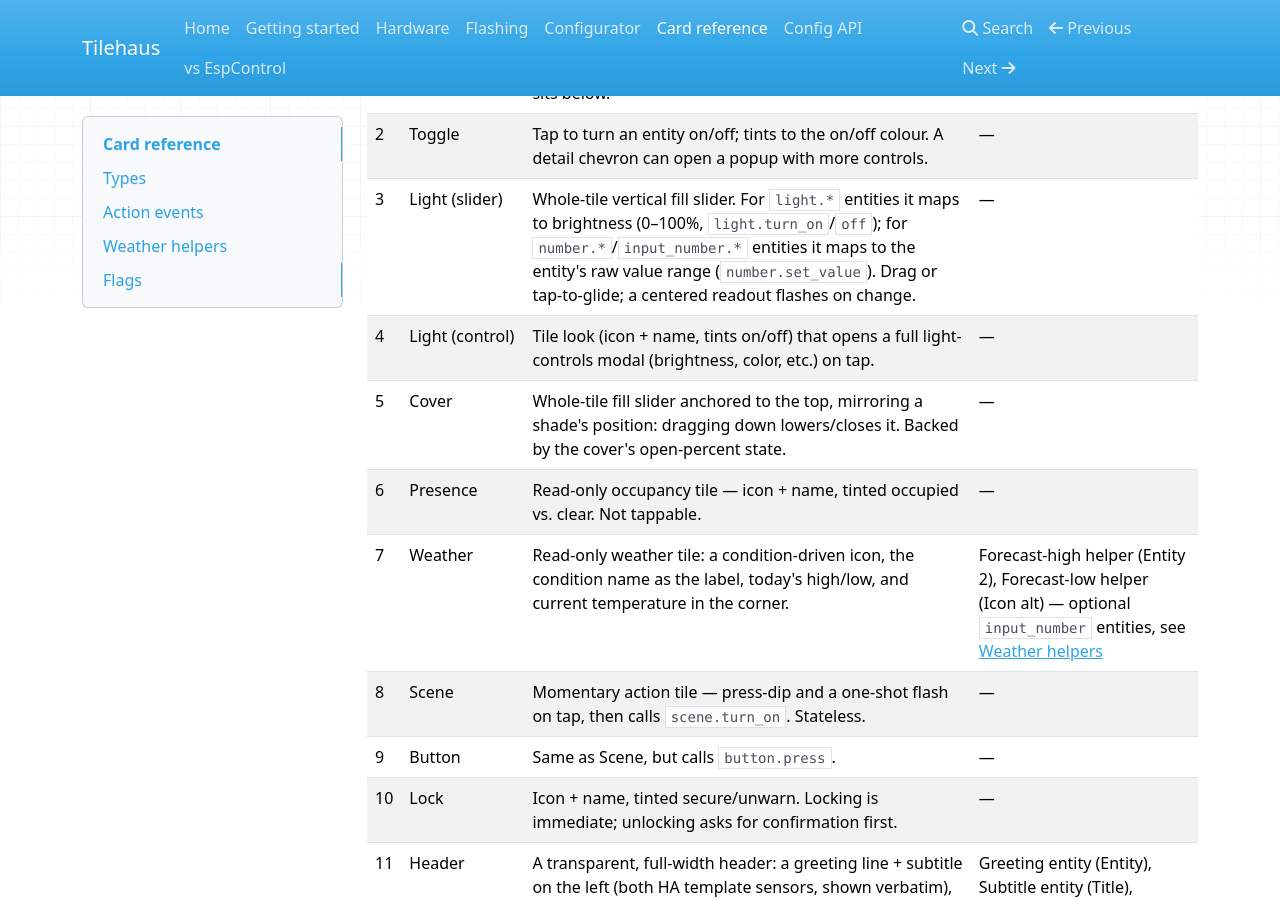
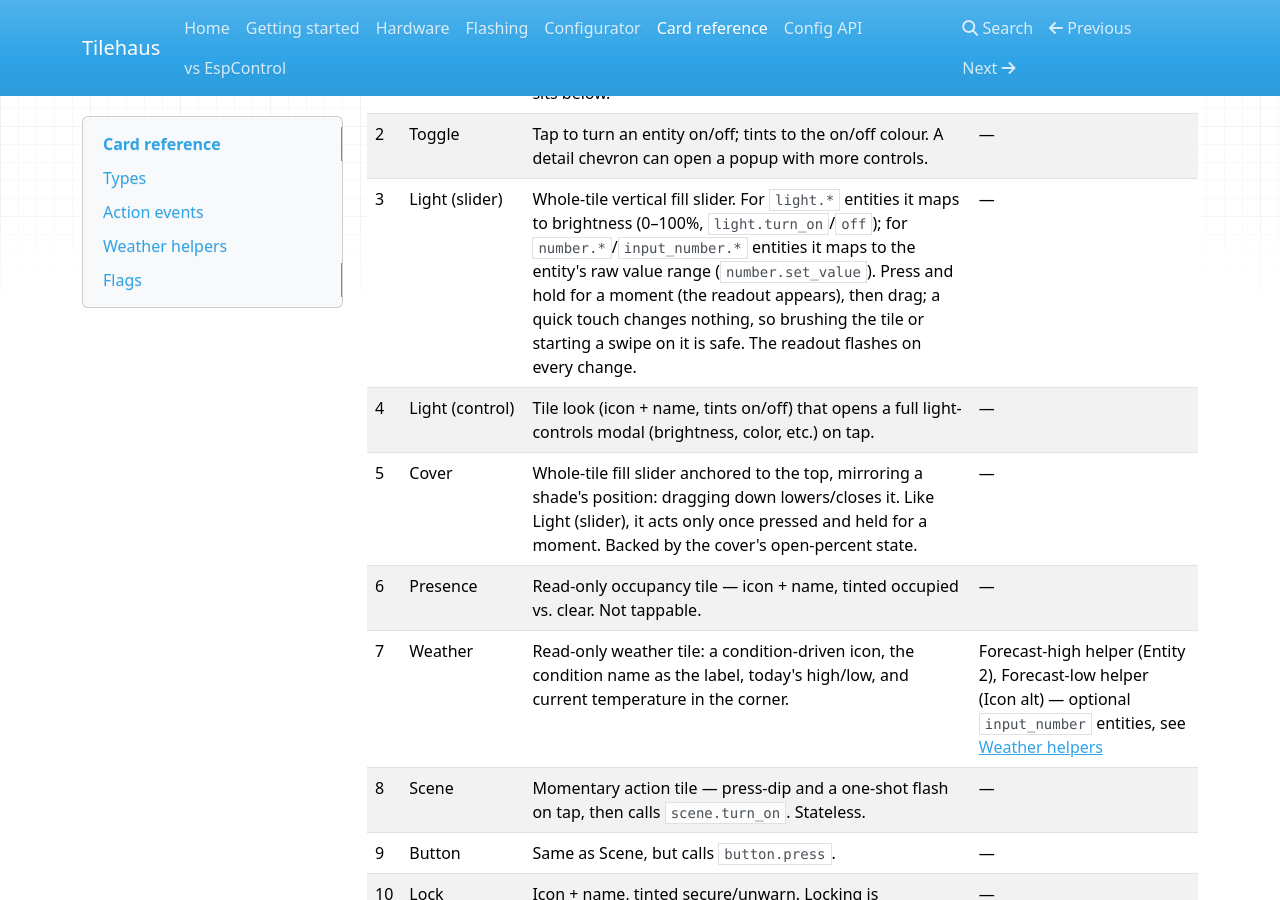
Before and after one commit to jsenecal/tilehaus, an MkDocs documentation site: the page built from docs/cards.md, in a window 1280 px wide and 900 px high, scrolled down 550 px. Built offline with MkDocs 1.6.1, drawn with Linux system fonts in a browser that asks for light colours; nearby versions of some CDN libraries.

Commit message:
feat: tile sliders act only once pressed and held
A whole-tile slider took any touch as a value, so brushing the tile, a tap
meant for its neighbour or the start of a swipe set a light or a blind.
SliderHold stops LVGL's slider handling until the press has lasted 300 ms,
then shows the readout and follows the finger. A shorter touch changes
nothing and calls nothing in Home Assistant. Applies to the Light slider,
Number slider and Cover tiles; popup sliders are unchanged.

```diff
--- a/docs/cards.md
+++ b/docs/cards.md
@@ -19,9 +19,9 @@
 | 0 | Blank | A plain tile: an optional icon + title, positioned by horizontal/vertical alignment. With **Transparent** on, it works as a section header or spacer. | Horizontal align, Vertical align, Reduced margins |
 | 1 | Sensor | Read-only value display. A number is drawn as large as the tile allows with its unit smaller beside it (`23.4` big, `°C` small); a text state uses the regular faces. The name sits below. | — |
 | 2 | Toggle | Tap to turn an entity on/off; tints to the on/off colour. A detail chevron can open a popup with more controls. | — |
-| 3 | Light (slider) | Whole-tile vertical fill slider. For `light.*` entities it maps to brightness (0–100%, `light.turn_on`/`off`); for `number.*`/`input_number.*` entities it maps to the entity's raw value range (`number.set_value`). Drag or tap-to-glide; a centered readout flashes on change. | — |
+| 3 | Light (slider) | Whole-tile vertical fill slider. For `light.*` entities it maps to brightness (0–100%, `light.turn_on`/`off`); for `number.*`/`input_number.*` entities it maps to the entity's raw value range (`number.set_value`). Press and hold for a moment (the readout appears), then drag; a quick touch changes nothing, so brushing the tile or starting a swipe on it is safe. The readout flashes on every change. | — |
 | 4 | Light (control) | Tile look (icon + name, tints on/off) that opens a full light-controls modal (brightness, color, etc.) on tap. | — |
-| 5 | Cover | Whole-tile fill slider anchored to the top, mirroring a shade's position: dragging down lowers/closes it. Backed by the cover's open-percent state. | — |
+| 5 | Cover | Whole-tile fill slider anchored to the top, mirroring a shade's position: dragging down lowers/closes it. Like Light (slider), it acts only once pressed and held for a moment. Backed by the cover's open-percent state. | — |
 | 6 | Presence | Read-only occupancy tile — icon + name, tinted occupied vs. clear. Not tappable. | — |
 | 7 | Weather | Read-only weather tile: a condition-driven icon, the condition name as the label, today's high/low, and current temperature in the corner. | Forecast-high helper (Entity 2), Forecast-low helper (Icon alt) — optional `input_number` entities, see [Weather helpers](#weather-helpers) |
 | 8 | Scene | Momentary action tile — press-dip and a one-shot flash on tap, then calls `scene.turn_on`. Stateless. | — |
```
Also changed, not shown: 4 other files.
